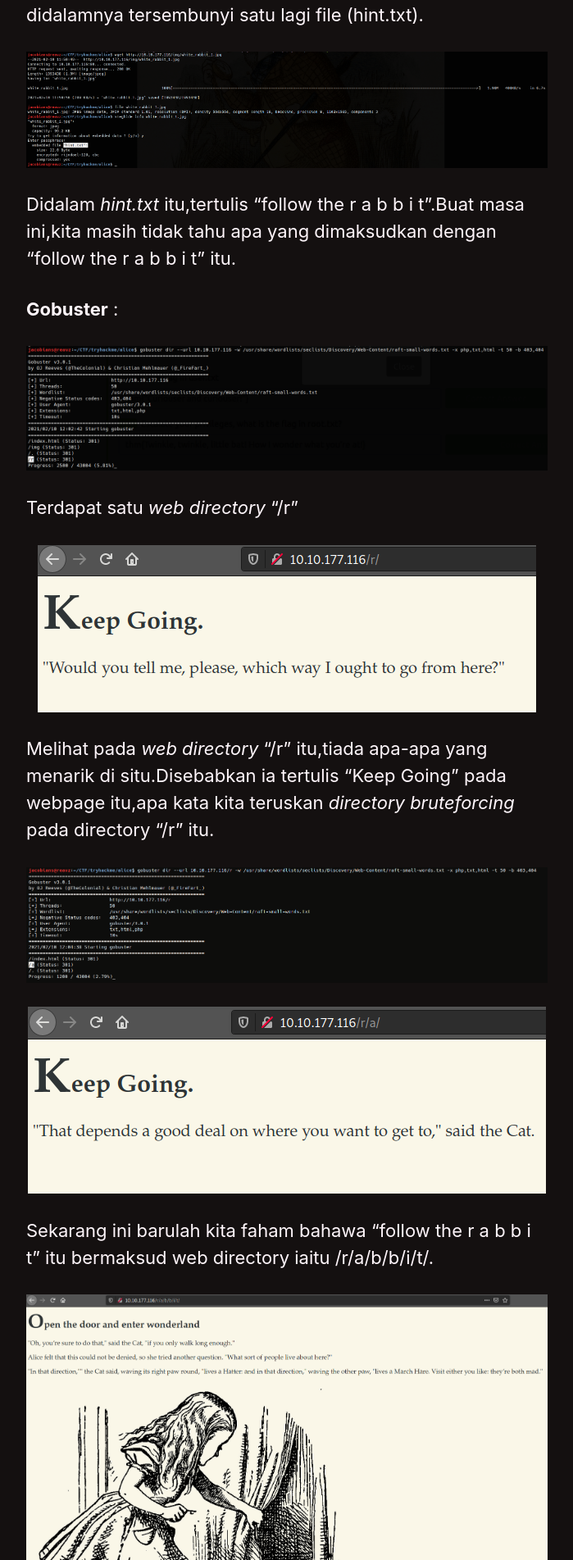
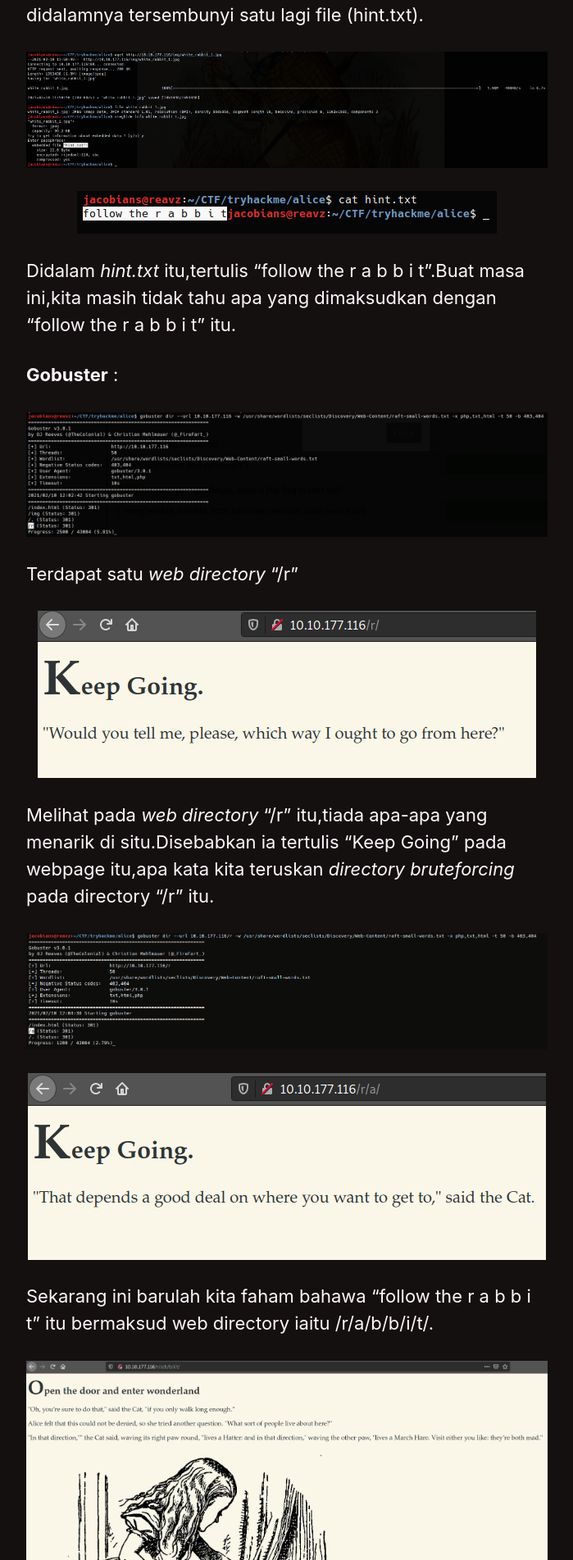
Before and after one commit to faridarif/faridarif.github.io, a Jekyll site: the page built from _posts/2021-02-10-CTF-wonderland.md, in a window 1280 px wide. Shown: the part 1541-3444 px from the top of the page at 82% size, without its empty margins (290-989 px from the left). Built offline with Jekyll 4.4.1, drawn with Linux system fonts in a browser that asks for light colours; cached includes are drawn as plain includes.

Commit message:
Update 2021-02-10-CTF-wonderland.md

```diff
--- a/_posts/2021-02-10-CTF-wonderland.md
+++ b/_posts/2021-02-10-CTF-wonderland.md
@@ -23,6 +23,8 @@ Hanya dua *ports* yang *open* iaitu *port* 22 (ssh) dan *port* 80 (http).
 Pada *source code webpage* itu,terdapat satu *jpeg* file yang didalamnya tersembunyi satu lagi file (hint.txt).
 
 ![enter image description here](https://raw.githubusercontent.com/faridarif/faridarif.github.io/master/images/alice-steghide.png){:.align-center}
+
+![enter image description here](https://raw.githubusercontent.com/faridarif/faridarif.github.io/master/images/alice-hint.png){:.align-center}
 
 Didalam *hint.txt* itu,tertulis "follow the r a b b i t".Buat masa ini,kita masih tidak tahu apa yang dimaksudkan dengan "follow the r a b b i t" itu.
 
```
